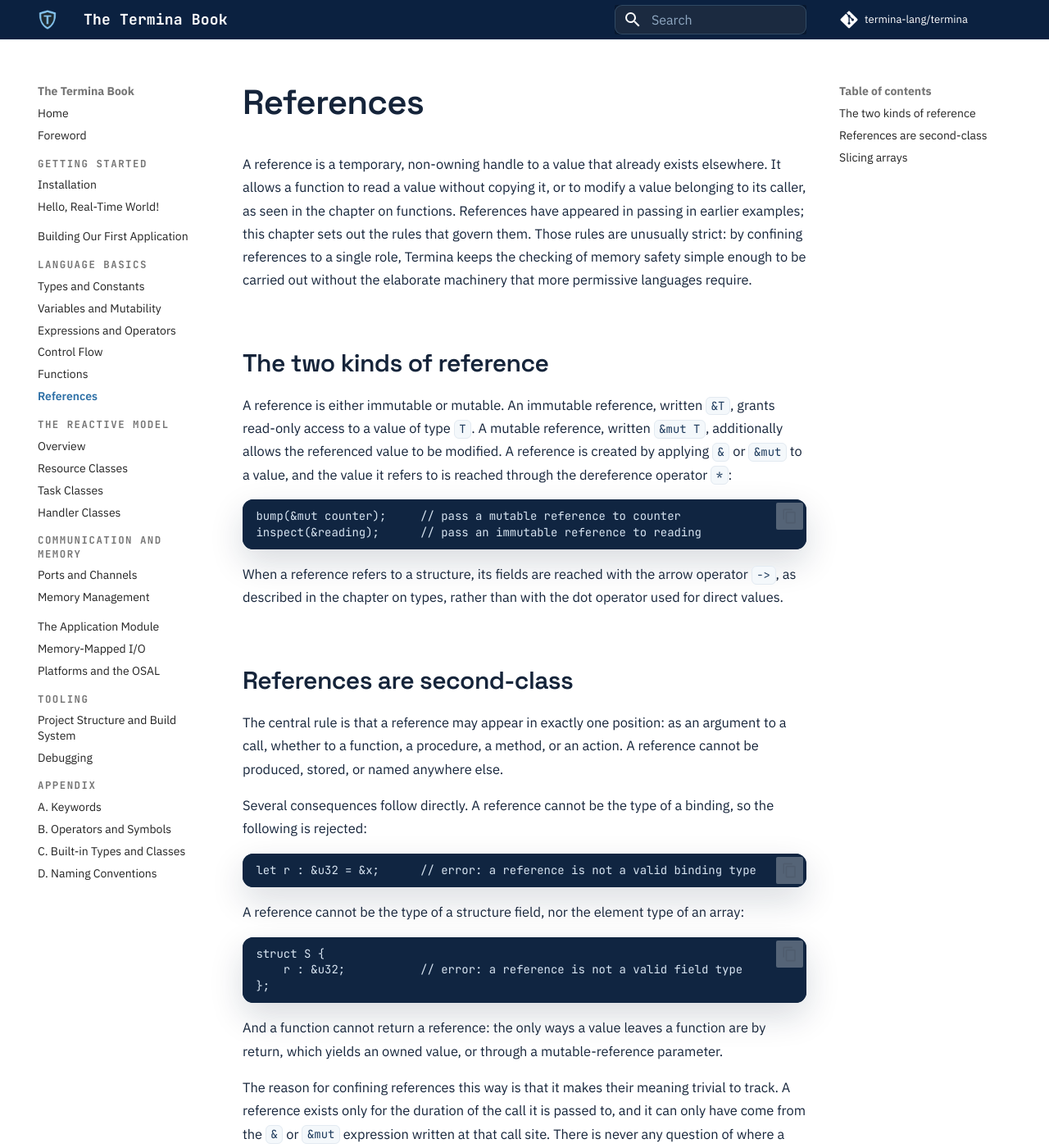
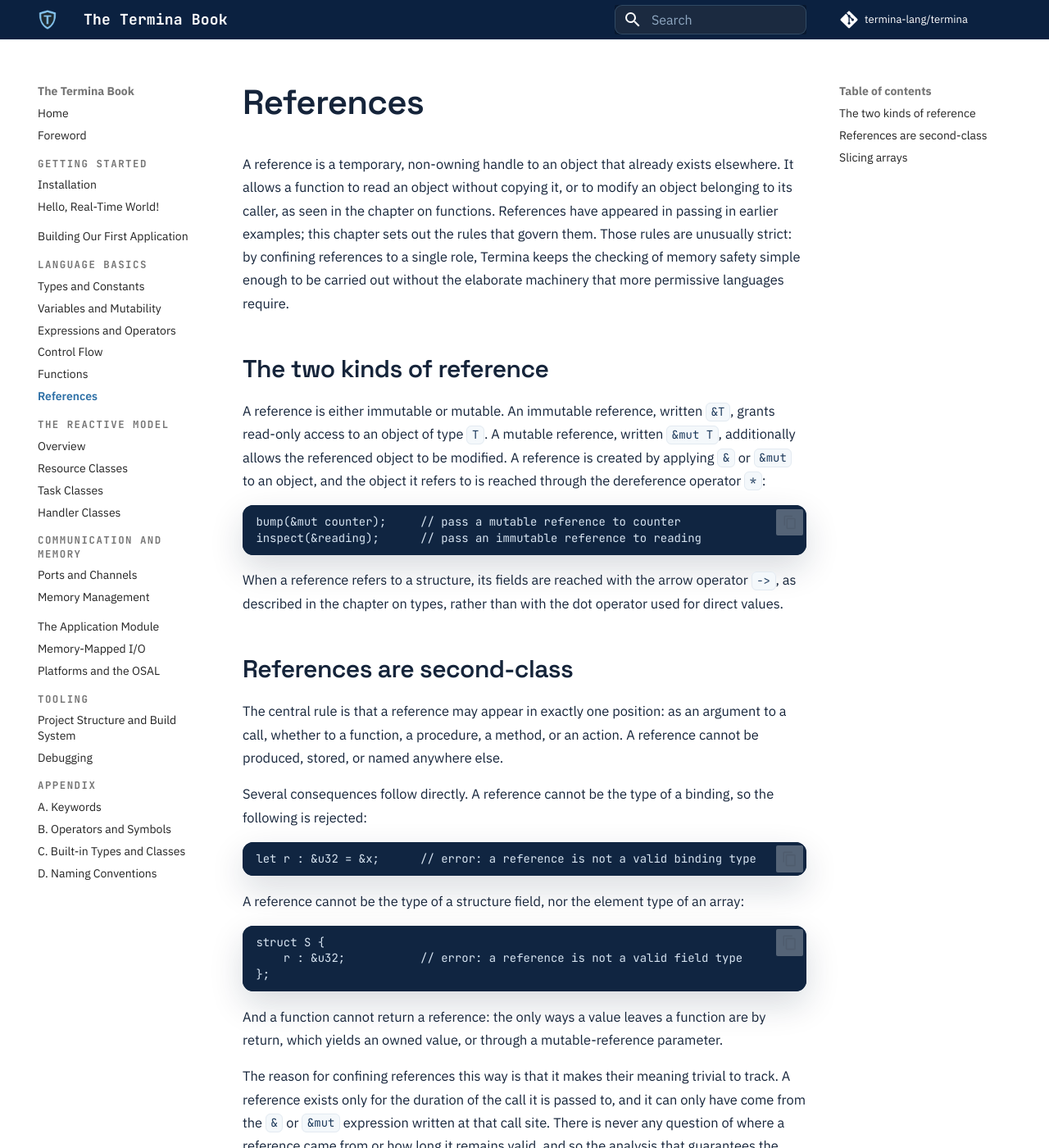
Before and after one commit to termina-lang/termina-book, an MkDocs documentation site: the page built from docs/basics/references.md, in a window 1280 px wide and 1400 px high. Shown: the whole window at 82% size. Built offline with MkDocs 1.6.1 and Material for MkDocs 9.7.7, drawn with Linux system fonts in a browser that asks for light colours; comment, search, counter and statistics services are not loaded.

Commit message:
fix: centered tables, tighter pre-heading rhythm, object terminology
Tables center on the page both as plain markup and inside Material's
JS scroll wrapper. Heading top margins reduced (h2 1.5em, h3 1.2em,
h4 1em) and a 5rem tail added after the content of every page.
References and Functions now say 'object' for the storage a reference
denotes, matching the transpiler diagnostics and the formal model;
'value' is kept where an expression's value is meant.

````diff
--- a/docs/basics/references.md
+++ b/docs/basics/references.md
@@ -1,8 +1,8 @@
 # References
 
-A reference is a temporary, non-owning handle to a value that already exists
-elsewhere. It allows a function to read a value without copying it, or to modify
-a value belonging to its caller, as seen in the chapter on functions. References
+A reference is a temporary, non-owning handle to an object that already exists
+elsewhere. It allows a function to read an object without copying it, or to
+modify an object belonging to its caller, as seen in the chapter on functions. References
 have appeared in passing in earlier examples; this chapter sets out the rules
 that govern them. Those rules are unusually strict: by confining references to a
 single role, Termina keeps the checking of memory safety simple enough to be
@@ -12,9 +12,9 @@
 ## The two kinds of reference
 
 A reference is either immutable or mutable. An immutable reference, written
-`&T`, grants read-only access to a value of type `T`. A mutable reference,
-written `&mut T`, additionally allows the referenced value to be modified. A
-reference is created by applying `&` or `&mut` to a value, and the value it
+`&T`, grants read-only access to an object of type `T`. A mutable reference,
+written `&mut T`, additionally allows the referenced object to be modified. A
+reference is created by applying `&` or `&mut` to an object, and the object it
 refers to is reached through the dereference operator `*`:
 
 ```termina
--- a/docs/stylesheets/termina.css
+++ b/docs/stylesheets/termina.css
@@ -48,10 +48,13 @@
   letter-spacing: -0.02em;
 }
 .md-typeset h1 { color: var(--t-ink); font-size: 2.1rem; margin-bottom: .8em; }
-.md-typeset h2 { margin-top: 2.2em; margin-bottom: .55em; font-size: 1.5rem; }
-.md-typeset h3 { margin-top: 1.6em; margin-bottom: .5em; }
-.md-typeset h4 { margin-bottom: .45em; }
+.md-typeset h2 { margin-top: 1.5em; margin-bottom: .55em; font-size: 1.5rem; }
+.md-typeset h3 { margin-top: 1.2em; margin-bottom: .5em; }
+.md-typeset h4 { margin-top: 1em; margin-bottom: .45em; }
 .md-typeset h2 + p, .md-typeset h3 + p, .md-typeset h4 + p { margin-top: .35em; }
+
+/* Breathing room at the end of every page */
+.md-content__inner { padding-bottom: 5rem; }
 
 /* Body */
 body, .md-typeset { font-family: "IBM Plex Sans", system-ui, sans-serif; }
@@ -190,6 +193,10 @@
 .md-typeset table:not([class]) {
   border: 1px solid var(--t-hair); border-radius: 12px; overflow: hidden; font-size: .74rem;
 }
+/* center tables on the page (plain markup and the JS scroll wrapper alike) */
+.md-typeset table:not([class]) { display: table; margin-left: auto; margin-right: auto; }
+.md-typeset .md-typeset__scrollwrap { text-align: center; }
+.md-typeset .md-typeset__table { display: inline-block; text-align: initial; }
 .md-typeset table:not([class]) th {
   background: var(--t-paper-2); color: var(--t-navy);
   font-family: "JetBrains Mono", monospace; font-size: .64rem;
````
Also changed, not shown: docs/basics/functions.md (+3 -3 lines).
